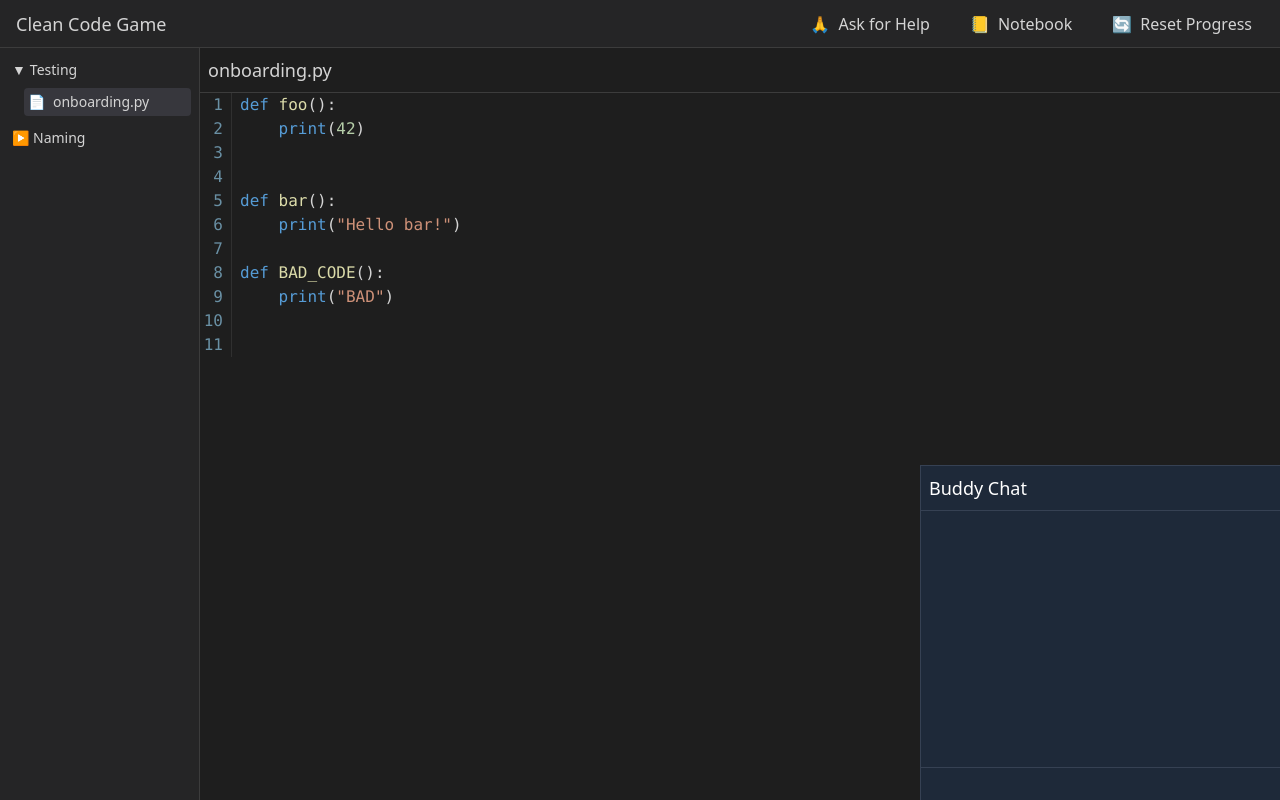
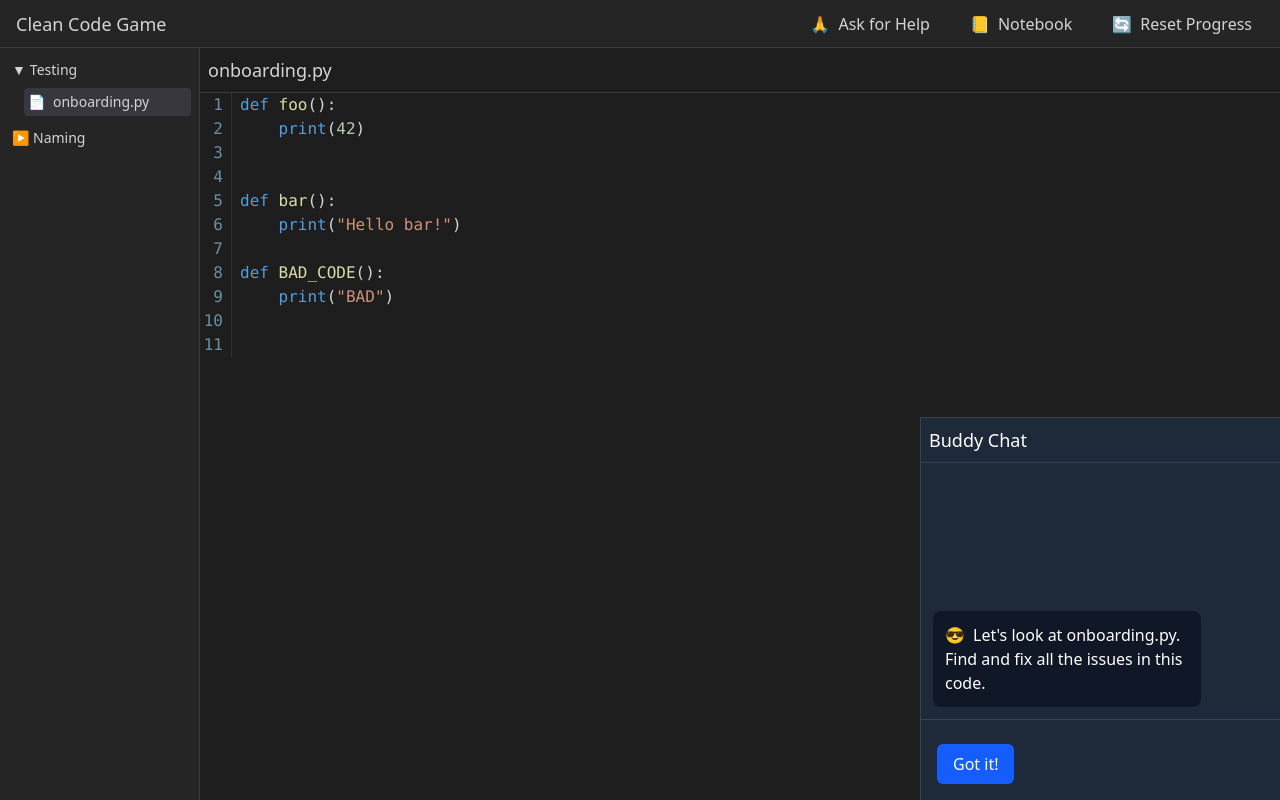
Before and after one commit to cleanpygame/cleanpygame, a React (Vite) app in the folder web/: page / in a window 1280 px wide. Built offline with nearby package versions, Linux system fonts and the light colour scheme.

Commit message:
Refactor BuddyChat and reducer components: Remove unused refs and code from BuddyChat, extract instruction message creation into a function in reducer.js, and initialize chat messages with first level instruction

```diff
--- a/web/src/components/BuddyChat.jsx
+++ b/web/src/components/BuddyChat.jsx
@@ -7,27 +7,18 @@ import {GameStateContext, GET_HINT, NEXT_LEVEL, POST_BUDDY_MESSAGE} from '../red
  */
 export function BuddyChat() {
   const { state, dispatch } = useContext(GameStateContext);
-  const messagesEndRef = useRef(null);
-  const chatContainerRef = useRef(null);
-
-  // With flex-col-reverse, new messages appear at the bottom automatically
-  // No need to scroll manually, but keeping the ref for future use
-  useEffect(() => {
-    // The container will automatically scroll to show new messages at the bottom
-  }, [state.chatMessages]);
 
   const handleGetHint = () => {
     dispatch({ type: POST_BUDDY_MESSAGE, payload: { message: { type: "me", text: 'I need help!' } } });
     setTimeout(() => dispatch({ type: GET_HINT }), 300);
   };
 
-  const handleGotIt = () => {
-    dispatch({ type: POST_BUDDY_MESSAGE, payload: { message: { type: "me", text: 'Got it!' } } });
-  };
+  const handleGotIt = () =>
+      dispatch({ type: POST_BUDDY_MESSAGE, payload: { message: { type: "me", text: 'Got it!' } } });
 
-  const handleNextLevel = () => {
-    dispatch({ type: NEXT_LEVEL });
-  };
+  const handleNextLevel = () =>
+      dispatch({ type: NEXT_LEVEL });
+
 
   // Render different button based on a message type
   const renderButton = (type) => {
@@ -77,14 +68,12 @@ export function BuddyChat() {
   return (
     <div
       className="w-1/3 absolute bottom-0 right-0 flex flex-col bg-gray-800 border-l border-t border-gray-700 overflow-hidden"
-      ref={chatContainerRef}
     >
       <div className="p-2 border-b border-gray-700">
         <h2 className="text-lg font-medium text-white">Buddy Chat</h2>
       </div>
 
       <div className="h-64 overflow-y-auto p-3 flex flex-col-reverse space-y-reverse space-y-2">
-        <div ref={messagesEndRef} />
         {state.chatMessages.slice().reverse().map((message, index) => (
           <div
             key={index}
--- a/web/src/reducer.js
+++ b/web/src/reducer.js
@@ -49,7 +49,7 @@ export const initialState = {
   solvedLevels: [],
   discoveredWisdoms: [],
   notebookOpen: false,
-  chatMessages: []
+  chatMessages: [getInstructionChatMessage(firstTopic.levels[0])],
 };
 
 
@@ -103,6 +103,14 @@ const findLevelData = (topics, levelId) => {
   return topic.levels.find(l => l.filename === levelId.levelId) || null;
 };
 
+function getInstructionChatMessage(levelData) {
+  const buddyInstructMessage = {
+    type: 'buddy-instruct',
+    text: `Let's look at ${levelData.filename}. Find and fix all the issues in this code.`
+  };
+  return buddyInstructMessage;
+}
+
 /**
  * Game state reducer
  * @param {GameState} state - Current state
@@ -121,18 +129,11 @@ export function gameReducer(state, action) {
       // Create an initial level state
       const newLevelState = createInitialLevelState(levelData);
 
-      // Create a buddy instruction message
-      const buddyInstructMessage = {
-        id: `buddy-instruct-${Date.now()}`,
-        type: 'buddy-instruct',
-        text: `Let's look at ${levelData.filename}. Find and fix all the issues in this code.`
-      };
-
       return {
         ...state,
         currentLevelId: levelId,
         currentLevel: newLevelState,
-        chatMessages: [buddyInstructMessage]
+        chatMessages: [getInstructionChatMessage(levelData)]
       };
     }
 
```
